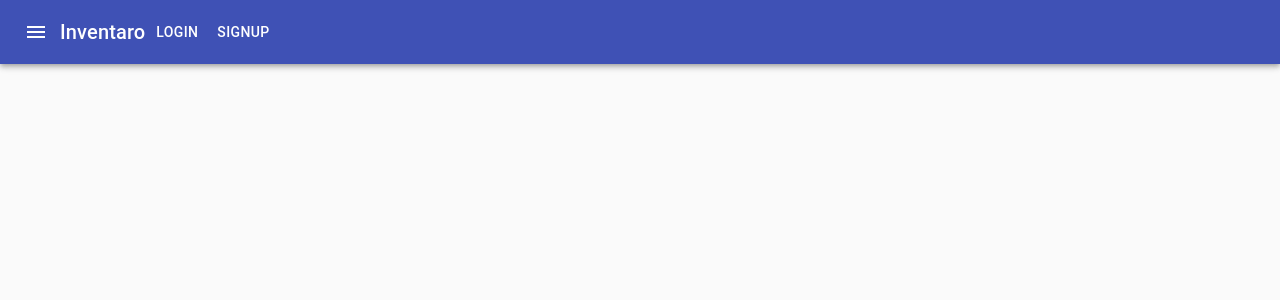
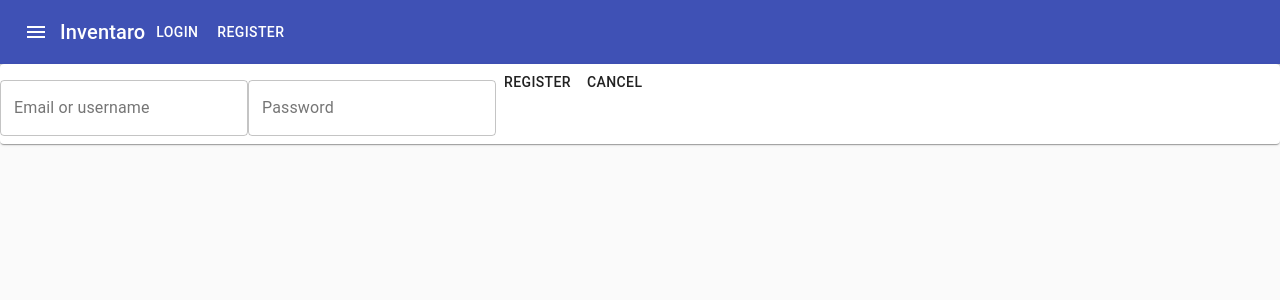
Before and after one commit to rileyskyler/inventaro-frontend, a React (Create React App) app: page /register in a window 1280 px wide. Shown: the top 300 px of the page. Built offline with nearby package versions, Linux system fonts and the light colour scheme.

Commit message:
lost code fix

```diff
--- a/src/App.js
+++ b/src/App.js
@@ -1,16 +1,12 @@
 import React from 'react';
-
 import Navbar from './NavBar';
 import Landing from './Landing';
 import Dashboard from './Dashboard';
-
+import Login from './Login';
+import Register from './Register';
+import { withRouter } from 'react-router-dom';
 import { makeStyles, withStyles } from '@material-ui/core/styles';
-
-import {
-  Link,
-  Route,
-  Switch
-} from 'react-router-dom';
+import { Route, Switch } from 'react-router-dom';
 
 const styles = makeStyles(theme => ({
   root: {
@@ -25,37 +21,62 @@ const styles = makeStyles(theme => ({
   },
 }));
 
+
 class App extends React.Component {
 
   constructor() {
     super()
 
     this.state = {
-      isLoggedIn: false
+      isAuth: false
     }
+
     this.loginUser = this.loginUser.bind(this);
   }
 
-  loginUser() {
+  componentDidMount() {
+
+  }
+
+  loginUser({email, password}) {
+
     this.setState({
-      isLoggedIn: true
+      isAuth: true
     })
+    this.props.history.push(`/dashboard`);
+  }
+
+  registerUser({email, password}) {
+    // register user
+    this.loginUser()
   }
 
   render() {
 
     const dashboard = () => {
       return (
-        <Dashboard
-        />
-
+        <Dashboard/>
       )
     }
 
     const landing = () => {
       return (
-        <Landing
+        <Landing/>
+      )
+    }
+
+    const login = () => {
+      return (
+        <Login
           loginUser={this.loginUser}
+        />
+      )
+    }
+
+    const register = () => {
+      return (
+        <Register
+          registerUser={this.registerUser}
         />
       )
     }
@@ -64,9 +85,12 @@ class App extends React.Component {
       <div>
         <Navbar
           classes={this.props.classes}
+          isAuth={this.state.isAuth}
         />
         <Switch>
           <Route path='/' component={landing} exact/>
+          <Route path='/login' component={login} exact/>
+          <Route path='/register' component={register} exact/>
           <Route path='/dashboard' component={dashboard} exact/>
         </Switch>
       </div>
@@ -74,4 +98,4 @@ class App extends React.Component {
   }
 }
 
-export default withStyles(styles)(App);
+export default withStyles(styles)(withRouter(App));
--- a/src/Landing.js
+++ b/src/Landing.js
@@ -1,15 +1,10 @@
 import React from 'react';
-import Login from './Login';
-import SignUp from './SignUp';
 
 class Landing extends React.Component {
   render() {
     return (
       <div>
         <h3>Landing</h3>
-        <Login
-          loginUser={this.props.loginUser}
-        />
       </div>
     )
   }
--- a/src/Login.js
+++ b/src/Login.js
@@ -1,23 +1,26 @@
-import React from 'react';
+import React, { useState } from 'react';
 import { TextField, Button } from '@material-ui/core';
 import { withRouter } from 'react-router-dom';
 
-class Login extends React.Component {
-  constructor(props) {
-    super(props)
+
+
+
+const Login = props => {
+
+  const [email, setEmail] = useState('');
+  const [password, setPassword] = useState('');
+
+  const handleChange = (event) => {
+    setPassword(event.target.value);
   }
 
-  handleClick() {
-    this.props.loginUser()
-    this.props.history.push("/dashboard");
-  }
 
-  render() {
   return (
     <div>
       <h3>Login</h3>
       <form noValidate autoComplete="off">
         <TextField
+          onChange={(e) => setEmail(e.target.value)}
           id="outlined-email-input"
           label="Email or username"
           // className={classes.textField}
@@ -28,7 +31,8 @@ class Login extends React.Component {
           variant="outlined"
         />
         <TextField
-            id="zoutlined-email-input"
+          onChange={(e) => setPassword(e.target.value)}
+          id="outlined-email-input"
           label="Password"
           // className={classes.textField}
           type="password"
@@ -37,11 +41,12 @@ class Login extends React.Component {
           margin="normal"
           variant="outlined"
         />
-          <Button onClick={() => this.handleClick()}>Login</Button>
+        <Button onClick={() => props.loginUser({email, password})}>Login</Button>
+        <Button onClick={() => props.history.push('/')}>Cancel</Button>
+        <Button onClick={() => console.log(password)}>Log</Button>
       </form>
     </div>
   )
 }
-}
 
 export default withRouter(Login);
--- a/src/NavBar.js
+++ b/src/NavBar.js
@@ -6,13 +6,7 @@ import Typography from '@material-ui/core/Typography';
 import Button from '@material-ui/core/Button';
 import IconButton from '@material-ui/core/IconButton';
 import MenuIcon from '@material-ui/icons/Menu';
-import Paper from '@material-ui/core/Paper';
-
-import Landing from './Landing';
-import Login from './Login';
-import SignUp from './SignUp';
-
-import { BrowserRouter } from 'react-router-dom';
+import { withRouter } from 'react-router-dom';
 
 
 
@@ -35,10 +29,6 @@ class NavBar extends React.Component {
   render() {
 
     return (
-      // <div>
-      //   <button onClick={this.handleClick}>Button Swag</button>
-      //   <span>{this.state.isToggled + ''}</span>
-      // </div>
 
         <div className={this.props.classes.root}>
           <AppBar position="static">
@@ -49,8 +39,8 @@ class NavBar extends React.Component {
               <Typography variant="h6" className={this.props.classes.title}>
                 Inventaro
               </Typography>
-                <Button onClick={() => this.handleClick()} color="inherit">Login</Button>
-                <Button onClick={() => this.handleClick()} color="inherit">Signup</Button>
+                <Button onClick={() => this.props.history.push(`/login`)} color="inherit">Login</Button>
+                <Button onClick={() => this.props.history.push(`/register`)} color="inherit">Register</Button>
             </Toolbar>
           </AppBar>
         </div>
@@ -59,4 +49,4 @@ class NavBar extends React.Component {
   }
 }
 
-export default NavBar;
+export default withRouter(NavBar);
--- /dev/null
+++ b/src/Register.js
@@ -0,0 +1,41 @@
+import React from 'react';
+import { TextField, Button, Paper } from '@material-ui/core';
+import { withRouter } from 'react-router-dom';
+
+class Register extends React.Component {
+
+  render() {
+    return (
+      <div>
+        <Paper>
+          <form noValidate autoComplete="off">
+            <TextField
+              id="outlined-email-input"
+              label="Email or username"
+              // className={classes.textField}
+              type="email"
+              name="email"
+              autoComplete="email"
+              margin="normal"
+              variant="outlined"
+            />
+            <TextField
+              id="zoutlined-email-input"
+              label="Password"
+              // className={classes.textField}
+              type="password"
+              name="password"
+              autoComplete="password"
+              margin="normal"
+              variant="outlined"
+            />
+            <Button onClick={() => this.props.loginUser()}>Register</Button>
+            <Button onClick={() => this.props.history.push("/")}>Cancel</Button>
+          </form>
+        </Paper>
+      </div>
+    )
+  }
+}
+
+export default withRouter(Register);
```
Lines whose indentation alone changed are shown as unchanged.
